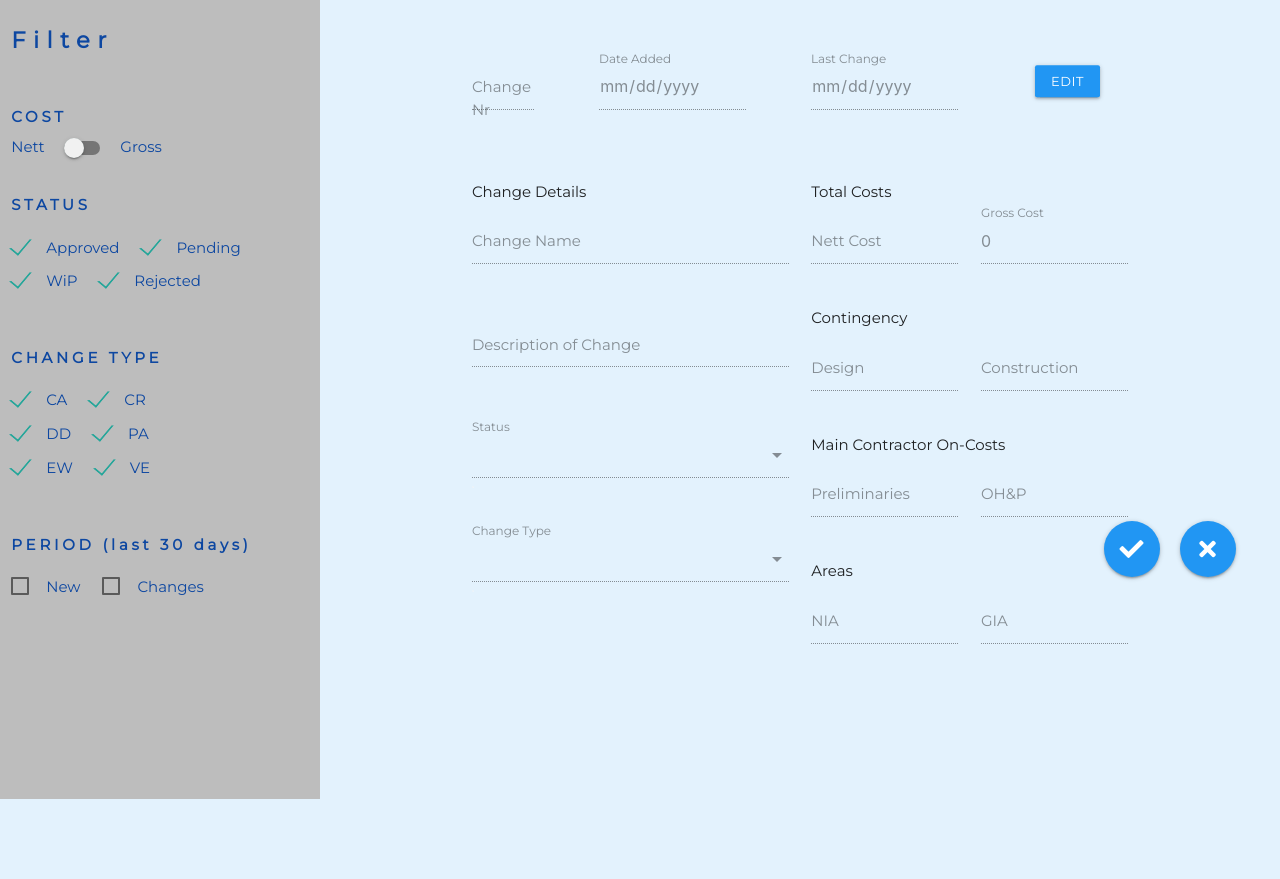
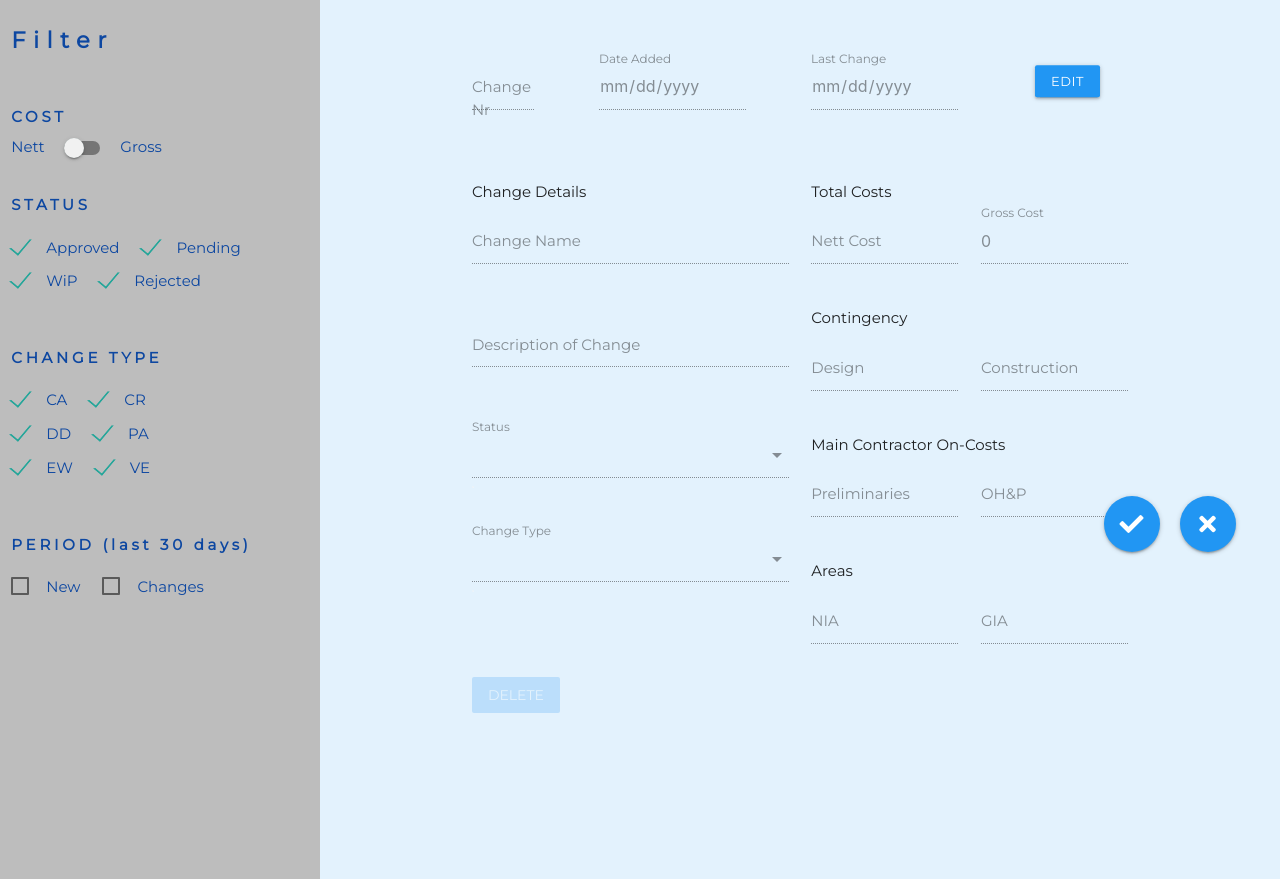
Before and after one commit to Code-Institute-Submissions/MS4-0, a Flask app: template templates/edit_change.html in a window 1280 px wide. Shown: the part 185-1064 px from the top of the page. Before the commit the page ends 984 px from the top, so only its background shows below. Run offline with Flask 2, Linux system fonts and the light colour scheme; the template is opened without the code that fills it, so the values that code supplies are empty; some libraries are stand-ins or nearby versions.

Commit message:
feat: delete change from db

```diff
--- a/app.py
+++ b/app.py
@@ -179,6 +179,11 @@ def edit_change(change_id):
   return render_template("edit_change.html", change=change, status=status, change_type=change_type)
 
 
+@app.route("/delete_change/<change_id>")
+def delete_change(change_id):
+  mongo.db.register.remove({"_id": ObjectId(change_id)})
+  return redirect(url_for("register"))
+
 
 if __name__ == "__main__":
   app.run(host=os.environ.get("IP"),
--- a/static/css/style.css
+++ b/static/css/style.css
@@ -53,7 +53,7 @@ nav .fa-bars {
 /* Filter sidebar */
 
 .filter {
-  height: 100vh;
+  height: 110vh;
 }
 
 .filter .switch label {
@@ -85,7 +85,7 @@ nav .fa-bars {
 
 .section_main {
   margin: 0px;
-  height: 100vh;
+  height: 110vh;
   background-color: #e3f2fd;
 }
 
@@ -207,8 +207,14 @@ tr:hover {
 
 /* <----- Item Layout -----> */
 
+form {
+  /* height: 100vh; */
+}
+
 .itemContainer {
   margin-top: 50px !important;
+  margin-bottom: 50px !important;
+  /* height: 100%; */
 }
 
 .itemHeading {
@@ -221,6 +227,18 @@ tr:hover {
   transform: translate(0, 50%);
 }
 
+.btnDelete {
+  color: #e3f2fd;
+}
+
+.btnDelRow {
+  transform: translate(0,-50px);
+}
+
+.fixed-action-btn {
+  transform: translate(0,-25px);
+}
+
 .itemContainer .btn-floating {
   margin: 0px 10px 15px 10px;
 }
--- a/templates/edit_change.html
+++ b/templates/edit_change.html
@@ -10,15 +10,18 @@
         <div class="col s9">
           <div class="row">
             <div class="input-field col s2">
-              <input value="{{ change.change_nr }}" class="enableEdit" id="change_nr" name="change_nr" type="number" class="validate" minlength="1" maxlength="3" disabled>
+              <input value="{{ change.change_nr }}" class="enableEdit" id="change_nr" name="change_nr" type="number"
+                class="validate" minlength="1" maxlength="3" disabled>
               <label for="change_nr">Change Nr</label>
             </div>
             <div class="input-field col s4 offset-s1">
-              <input value="{{ change.date_added }}" id="date_added" name="date_added" type="date" class="validate" disabled>
+              <input value="{{ change.date_added }}" id="date_added" name="date_added" type="date" class="validate"
+                disabled>
               <label for="date_added">Date Added</label>
             </div>
             <div class="input-field col s4 offset-s1">
-              <input value="{{ change.date_changed }}" id="date_changed" name="date_changed" type="date" class="validate" disabled>
+              <input value="{{ change.date_changed }}" id="date_changed" name="date_changed" type="date"
+                class="validate" disabled>
               <label for="date_changed">Last Change</label>
             </div>
           </div>
@@ -37,13 +40,15 @@
           <div class="row">
             <div class="itemHeading">Change Details</div>
             <div class="input-field col s12">
-              <input value="{{ change.change_name }}" class="enableEdit" id="change_name" name="change_name" type="text" class="validate" minlength="1" maxlength="30" disabled>
+              <input value="{{ change.change_name }}" class="enableEdit" id="change_name" name="change_name" type="text"
+                class="validate" minlength="1" maxlength="30" disabled>
               <label for="change_name">Change Name</label>
             </div>
           </div>
           <div class="row">
             <div class="input-field col s12">
-              <textarea id="change_description" name="change_description" class="materialize-textarea enableEdit" minlength="1" maxlength="250" disabled>{{ change.change_description }}</textarea>
+              <textarea id="change_description" name="change_description" class="materialize-textarea enableEdit"
+                minlength="1" maxlength="250" disabled>{{ change.change_description }}</textarea>
               <label for="change_description">Description of Change</label>
             </div>
           </div>
@@ -82,11 +87,13 @@
           <div class="row">
             <div class="itemHeading">Total Costs</div>
             <div class="input-field col s6">
-              <input value="{{ change.cost_nett }}"  class="enableEdit" id="cost_nett" name="cost_nett" type="number" class="validate" onchange="updateTotal()" disabled>
+              <input value="{{ change.cost_nett }}" class="enableEdit" id="cost_nett" name="cost_nett" type="number"
+                class="validate" onchange="updateTotal()" disabled>
               <label for="cost_nett">Nett Cost</label>
             </div>
             <div class="input-field col s6">
-              <input disabled placeholder="-" value="" id="cost_gross_show" name="cost_gross_show" type="number" class="validate">
+              <input disabled placeholder="-" value="" id="cost_gross_show" name="cost_gross_show" type="number"
+                class="validate">
               <label for="cost_gross" disabled>Gross Cost</label>
             </div>
             <!-- Hidden cost_gross so that retrieved values will be sent to with POST -->
@@ -98,42 +105,56 @@
           <div class="row">
             <div class="itemHeading">Contingency</div>
             <div class="input-field col s6">
-              <input value="{{ change.cont_design_total }}" class="enableEdit" id="cont_design_total" name="cont_design_total" type="number" class="validate" onchange="updateTotal()" disabled>
+              <input value="{{ change.cont_design_total }}" class="enableEdit" id="cont_design_total"
+                name="cont_design_total" type="number" class="validate" onchange="updateTotal()" disabled>
               <label for="cont_design_total">Design</label>
             </div>
             <div class="input-field col s6">
-              <input value="{{ change.cont_const_total }}" class="enableEdit" id="cont_const_total" name="cont_const_total" type="number" class="validate" onchange="updateTotal()" disabled>
+              <input value="{{ change.cont_const_total }}" class="enableEdit" id="cont_const_total"
+                name="cont_const_total" type="number" class="validate" onchange="updateTotal()" disabled>
               <label for="cont_const_total">Construction</label>
             </div>
           </div>
           <div class="row">
             <div class="itemHeading">Main Contractor On-Costs</div>
             <div class="input-field col s6">
-              <input value="{{ change.prelims_total }}" class="enableEdit" id="prelims_total" name="prelims_total" type="number" class="validate" onchange="updateTotal()" disabled>
+              <input value="{{ change.prelims_total }}" class="enableEdit" id="prelims_total" name="prelims_total"
+                type="number" class="validate" onchange="updateTotal()" disabled>
               <label for="prelims_total">Preliminaries</label>
             </div>
             <div class="input-field col s6">
-              <input value="{{ change.ohp_total }}" class="enableEdit" id="ohp_total" name="ohp_total" type="number" class="validate" onchange="updateTotal()" disabled>
+              <input value="{{ change.ohp_total }}" class="enableEdit" id="ohp_total" name="ohp_total" type="number"
+                class="validate" onchange="updateTotal()" disabled>
               <label for="ohp_total">OH&P</label>
             </div>
           </div>
           <div class="row">
             <div class="itemHeading">Areas</div>
             <div class="input-field col s6">
-              <input value="{{ change.NIA_ft2 }}" class="enableEdit" id="NIA_ft2" name="NIA_ft2" type="number" class="validate" disabled>
+              <input value="{{ change.NIA_ft2 }}" class="enableEdit" id="NIA_ft2" name="NIA_ft2" type="number"
+                class="validate" disabled>
               <label for="NIA_ft2">NIA</label>
             </div>
             <div class="input-field col s6">
-              <input value="{{ change.GIA_ft2 }}" class="enableEdit" id="GIA_ft2" name="GIA_ft2" type="number" class="validate" disabled>
+              <input value="{{ change.GIA_ft2 }}" class="enableEdit" id="GIA_ft2" name="GIA_ft2" type="number"
+                class="validate" disabled>
               <label for="GIA_ft2">GIA</label>
             </div>
           </div>
           <div class="row">
             <div class="fixed-action-btn">
               <div class="col s12 right-align">
-                <button type="submit" class="btn-floating btn-large waves-effect waves-light blue"><i class="fas fa-check"></i></a>
+                <button type="submit" class="btn-floating btn-large waves-effect waves-light blue"><i
+                    class="fas fa-check"></i></a>
                   <button type="button" onclick="window.location.href='{{ url_for('register') }}';" class="btn-floating btn-large waves-effect waves-light blue"><i class="fas fa-times"></i></a>
               </div>
+            </div>
+          </div>
+        </div>
+      </div>
+      <div class="row btnDelRow">
+        <div class="col s12">
+          <a href="{{ url_for('delete_change', change_id=change._id) }}" class="waves-effect waves-light blue lighten-4 btn-flat btnDelete">Delete</a>
         </div>
       </div>
     </form>
```
Lines whose indentation alone changed are shown as unchanged.
